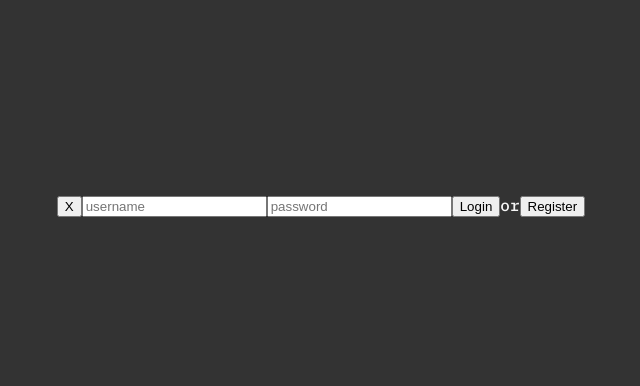
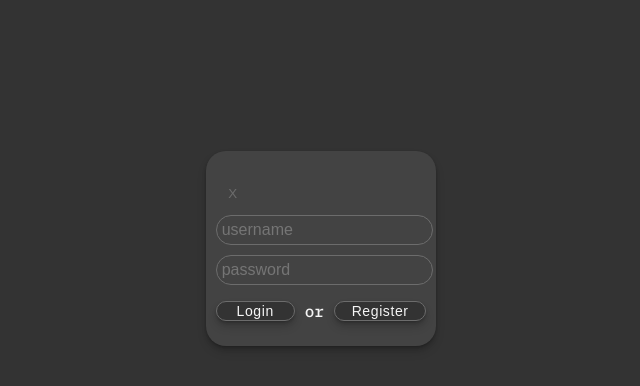
Before and after one commit to q-13t/to-do-list, a React (Create React App) app: page /login in a window 1280 px wide. Shown: the top 386 px of the page, without its empty margins (319-959 px from the left). Built offline with nearby package versions, Linux system fonts and the light colour scheme; the HTML template or start-up script is replaced by a standard one.

Commit message:
UPD: Login CSS

```diff
--- a/src/Login.js
+++ b/src/Login.js
@@ -25,9 +25,6 @@ const Login = () => {
             updateStatus("Please enter username and password");
             return;
         }
-        console.log("Username:", username);
-        console.log("Password:", password);
-
         digestMessage(password).then((sha) => {// Proceed after obtaining SHA256 password
             fetch("http://localhost:8000/users?username=" + username)
                 .then(data => {
@@ -36,7 +33,6 @@ const Login = () => {
                     }
                     return data.json();
                 }).then(json => {
-                    console.log(json);
                     if (json.length === 0) {// If there's no user
                         throw Error("User not registered");
                     } else if (json[0].password !== sha) { // check password
@@ -46,9 +42,12 @@ const Login = () => {
                     navigate('/todo');
                     updateStatus(null);// Clear error message
                 }).catch(err => {
-                    updateStatus(err.message);
+                    if (err.message === "Failed to fetch") {
+                        updateStatus('Server Not Responding');
+                    } else {
+                        updateStatus(err.message);
+                    }
                 })
-            console.log(sha);
         });
     }
 
@@ -64,12 +63,18 @@ const Login = () => {
             ).then(() => {
                 sessionStorage.setItem("username", username);
                 navigate('/todo');
-            });
+            }).catch(err => {
+                if (err.message === "Failed to fetch") {
+                    updateStatus('Server Not Responding');
+                } else {
+                    updateStatus(err.message);
+                }
+            })
         });
     }
     return (
         <div className="login-page">
-            <button onClick={() => { handleHome() }}>X</button>
+            <button id='close' onClick={() => { handleHome() }}>X</button>
             <input type="text" placeholder="username" maxLength={64}
                 value={username}
                 onChange={(e) => updateUsername(e.target.value)}
@@ -79,11 +84,13 @@ const Login = () => {
                 value={password}
                 onChange={(e) => updatePassword(e.target.value)}
             ></input>
-            <button onClick={() => { handleLogin() }}>Login</button>
-            <label>or</label>
-            <button onClick={() => { handleRegister() }}>Register</button>
+            <div id='login-controls'>
+                <button id='login' onClick={() => { handleLogin() }}>Login</button>
+                <span style={{ margin: '0px 10px' }}>or</span>
+                <button id='register' onClick={() => { handleRegister() }}>Register</button>
+            </div>
             {status && <label className='login-error'>{status}</label>}
-        </div>
+        </div >
     );
 }
 
--- a/src/index.css
+++ b/src/index.css
@@ -35,8 +35,9 @@ body {
 
 
 
-/* Home-page styling */
-.home-page {
+/* UI containers */
+.home-page,
+.login-page {
     background-color: var(--sub-back-color);
     border-radius: 20px;
     box-shadow: rgba(0, 0, 0, .2) 0 3px 5px -1px, rgba(0, 0, 0, .14) 0 6px 10px 0, rgba(0, 0, 0, .12) 0 1px 2px 0;
@@ -48,10 +49,10 @@ body {
     text-align: center;
 }
 
-
-
-
-.home-page button {
+/* Home-page styling */
+.home-page button,
+.login-page #login,
+.login-page #register {
     background-color: var(--back-color);
     border: 1px solid var(--button-back);
     box-shadow: rgba(0, 0, 0, .2) 0 3px 5px -1px, rgba(0, 0, 0, .14) 0 6px 10px 0, rgba(0, 0, 0, .12) 0 1px 2px 0;
@@ -64,7 +65,6 @@ body {
     line-height: normal;
     max-width: 100%;
     overflow: visible;
-    padding: 0.3%;
     position: relative;
     text-align: center;
     transition: box-shadow 280ms cubic-bezier(.4, 0, .2, 1), opacity 15ms linear 30ms, transform 270ms cubic-bezier(0, 0, .2, 1) 0ms;
@@ -73,6 +73,74 @@ body {
     padding: 5px 0px 5px 0px;
 }
 
-.home-page button:hover {
+.home-page button:hover,
+#login-controls button:hover {
     background: var(--button-back-hover);
 }
+
+/* Login-page */
+.login-page {
+    justify-items: start;
+    padding: 25px 10px;
+    max-width: 90%;
+    width: 100%;
+}
+
+#login-controls {
+    /* padding: 5%; */
+    width: inherit;
+    display: flex;
+    margin-top: 5%;
+}
+
+#login-controls #register {
+    padding: 0% 5%;
+}
+
+.login-page input {
+    background: transparent;
+    color: var(--text-color-main);
+    border: 1px solid var(--button-back);
+    border-radius: 20px;
+    font-size: 16px;
+    width: inherit;
+
+    padding: 5px 0px 5px 5px;
+    margin: 5px 0px;
+}
+
+.login-page .login-error {
+    max-width: inherit;
+}
+
+:focus-visible {
+    outline: none;
+    background: var(--button-back);
+}
+
+.login-page #login,
+.login-page #register {
+    width: 100%;
+    margin: 0;
+    padding: 0;
+}
+
+#close {
+    height: 3vh;
+    width: 3vh;
+    padding: 5px;
+    margin: 5px;
+    background: transparent;
+    color: var(--button-back);
+    border: none;
+}
+
+#close:hover {
+    height: 3vh;
+    width: 3vh;
+    padding: 5px;
+    margin: 5px;
+    background: var(--button-back);
+    color: var(--text-color-main);
+    cursor: pointer;
+}
```
